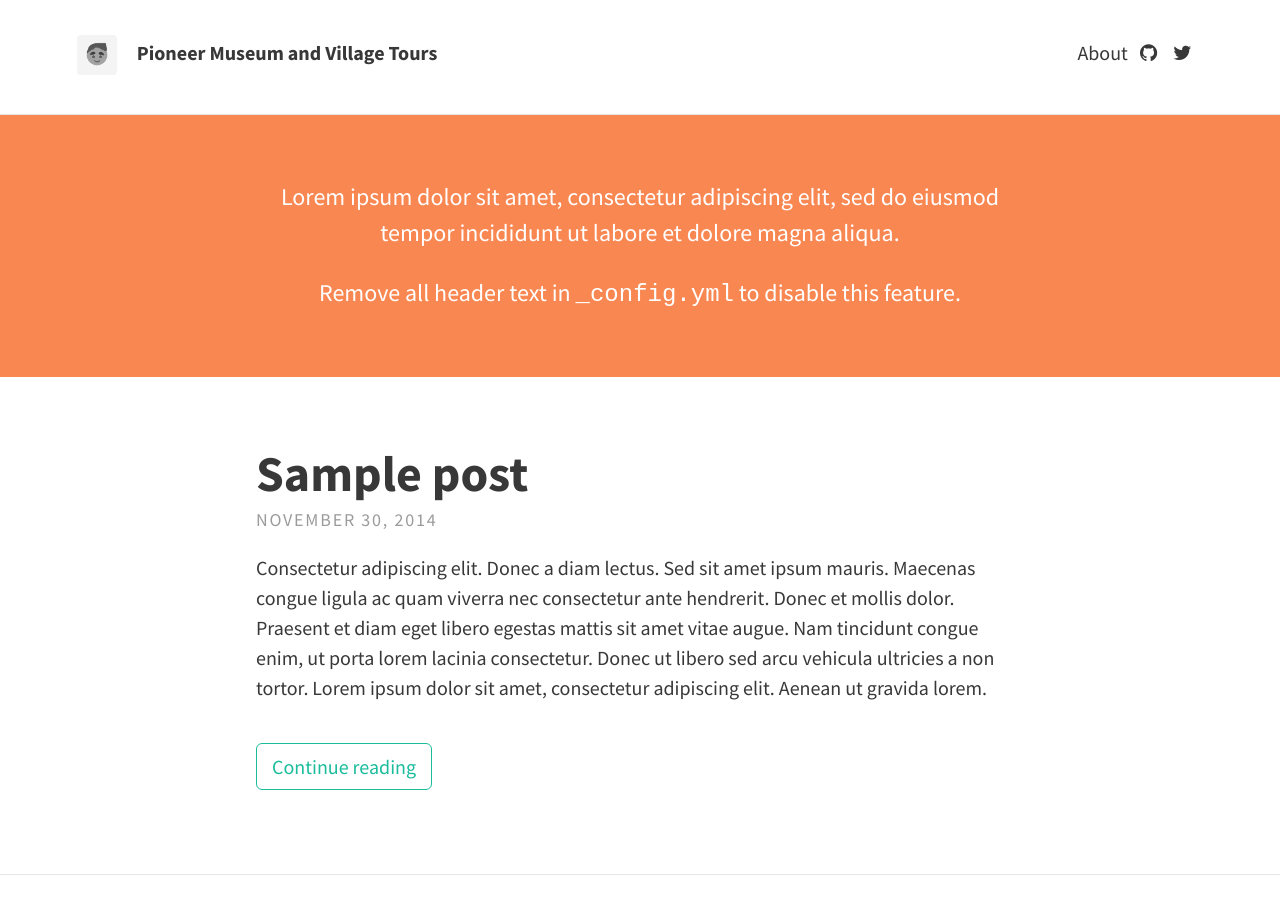
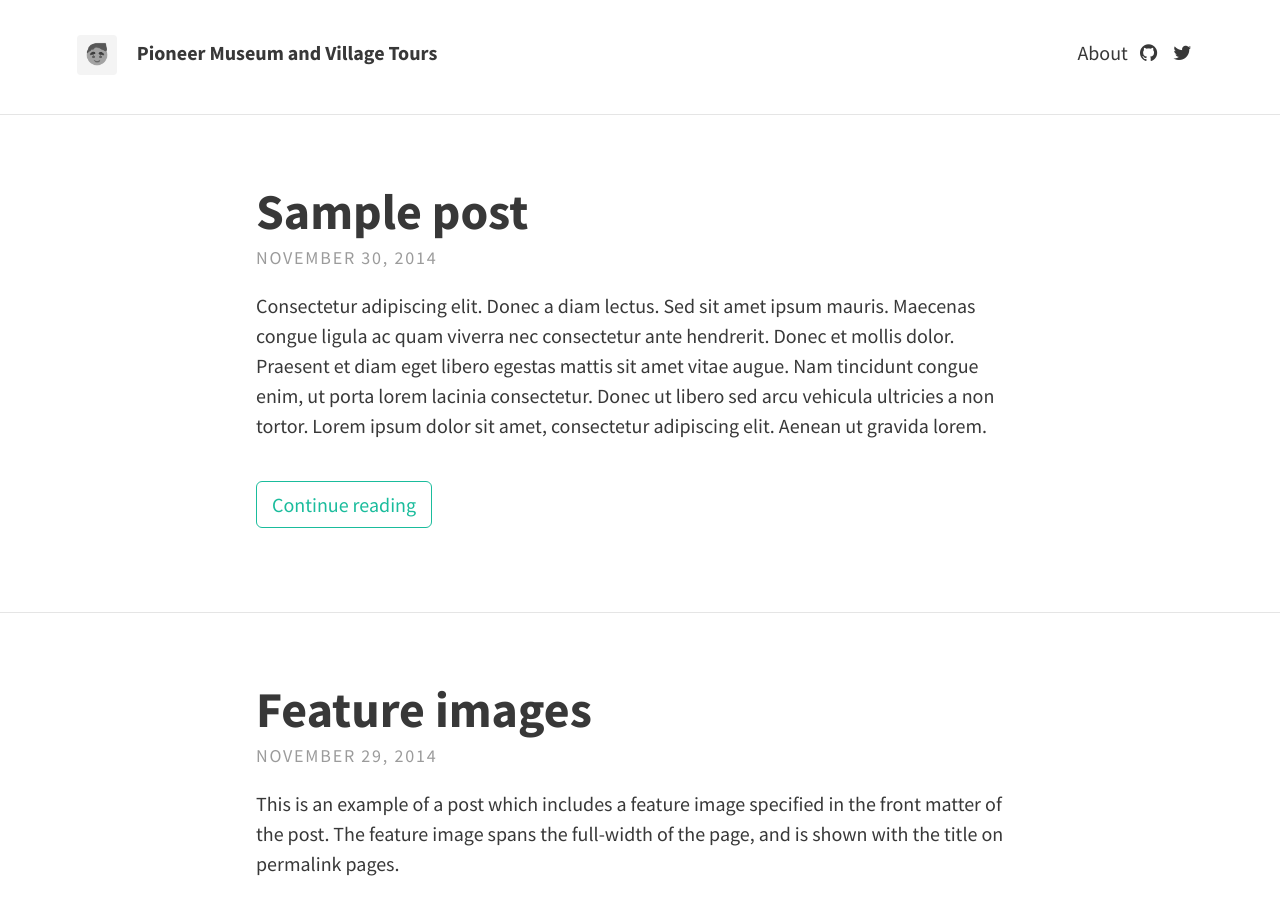
Before and after one commit to rtyley/small-test-repo, a Jekyll site: the page built from index.html, in a window 1280 px wide and 900 px high. Built offline with Jekyll 4.4.1, drawn with Linux system fonts in a browser that asks for light colours; nearby versions of some CDN libraries; the list of posts is cut into pages by our own code.

Commit message:
Update _config.yml

```diff
--- a/_config.yml
+++ b/_config.yml
@@ -15,9 +15,7 @@
   avatar: avatar.png
   gravatar:
   description: Augmented touring service for the Florida Pioneer Museum and Village
-  header_text: |
-    <p>Lorem ipsum dolor sit amet, consectetur adipiscing elit, sed do eiusmod tempor incididunt ut labore et dolore magna aliqua.</p>
-    <p>Remove all header text in <code>_config.yml</code> to disable this feature.</p>
+  header_text:
   header_text_feature_image:
   footer_text: |
     Powered by Theo Burks of CLICKFRU.IT
```
